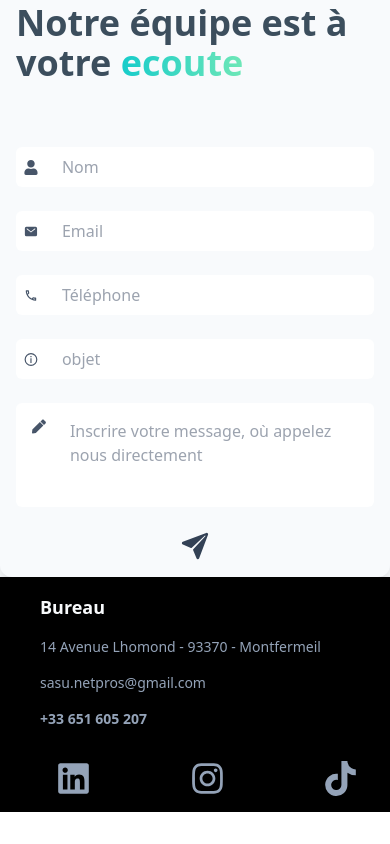
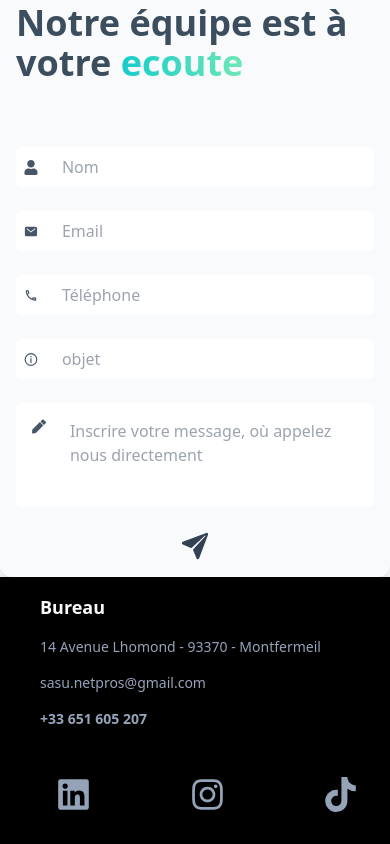
Before and after one commit to netproam/netpro, a Next.js app: page / in a window 390 px wide. Shown: the part 4728-5572 px from the top of the page. Before the commit the page ends 5540 px from the top, so only its background shows below. Built offline with nearby package versions, Linux system fonts and the light colour scheme.

Commit message:
ajout du logo

```diff
--- a/src/components/section/FooterSection.tsx
+++ b/src/components/section/FooterSection.tsx
@@ -4,7 +4,7 @@ import { FaFacebook, FaInstagram, FaLinkedin, FaTiktok } from "react-icons/fa"
 import Link from "next/link"
 const FooterSection = () => {
   return (
-  <footer className="flex flex-col gap-8  lg:items-center p-4  pl-10 lg:pl-4
+  <footer className="flex flex-col gap-8  h-full lg:items-center p-4  pl-10 lg:pl-4
     bg-black lg:h-[300px] text-slate-100  lg:gap-8  lg:justify-center
    ">
 <div className="flex  flex-col   justify-start relative h-fit
@@ -22,7 +22,7 @@ const FooterSection = () => {
 <div className="flex flex-col  text-slate-400 gap-4   relative h-fit
 items-start lg:pl-8 relative ">
 
-<div className="flex flex-row justify-between   lg:gap-10 h-full w-full  px-4">
+<div className="flex flex-row justify-between  my-4  lg:gap-10 h-full w-full  px-4">
 <Link  target="_blank"
 href={`
 http://linkedin.com/in/net’pros-✨🧹-ab40332b9`}
```
